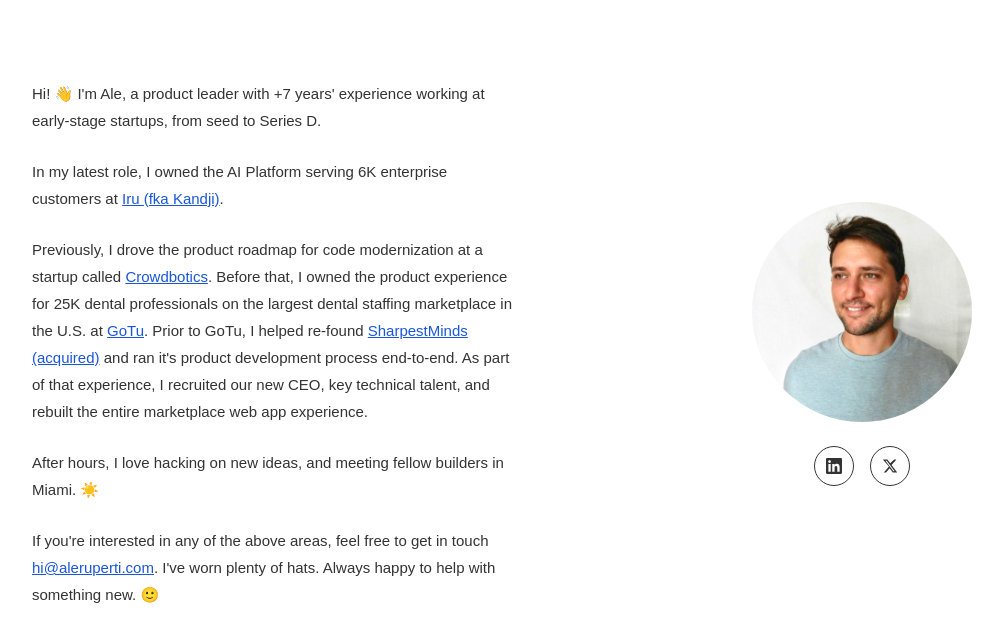
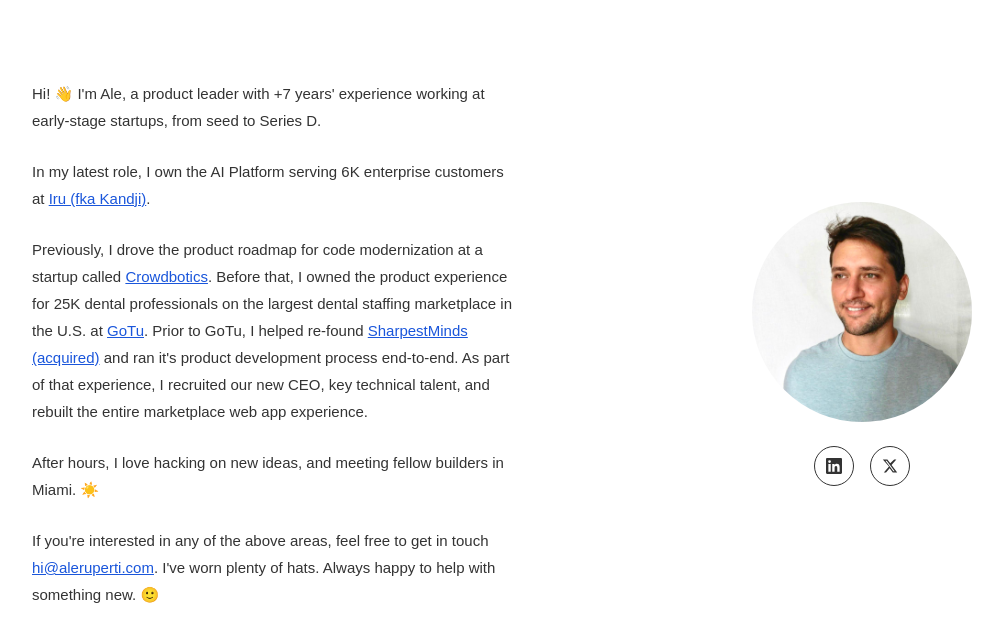
Before and after one commit to axrd/axrd.github.io, a plain HTML site: page index.html in a window 1280 px wide. Shown: the whole page, without its empty margins (138-1141 px from the left). Drawn offline with Linux system fonts and the light colour scheme.

Commit message:
Update index.html

```diff
--- a/index.html
+++ b/index.html
@@ -134,7 +134,7 @@
         <div class="hero-split">
           <p>Hi! 👋 I'm Ale, a product leader with +7 years' experience working at early-stage startups, from seed to Series D.</p>
 
-          <p>In my latest role, I owned the AI Platform serving 6K enterprise customers at <a href="https://kandji.io" target="_blank" rel="noopener">Iru (fka Kandji)</a>.</p>
+          <p>In my latest role, I own the AI Platform serving 6K enterprise customers at <a href="https://kandji.io" target="_blank" rel="noopener">Iru (fka Kandji)</a>.</p>
 
           <p>Previously, I drove the product roadmap for code modernization at a startup called <a href="https://crowdbotics.com" target="_blank" rel="noopener">Crowdbotics</a>. Before that, I owned the product experience for 25K dental professionals on the largest dental staffing marketplace in the U.S. at <a href="https://joingotu.com/" target="_blank" rel="noopener">GoTu</a>. Prior to GoTu, I helped re-found <a href="https://www.sharpestminds.com" target="_blank" rel="noopener">SharpestMinds (acquired)</a> and ran it's product development process end-to-end. As part of that experience, I recruited our new CEO, key technical talent, and rebuilt the entire marketplace web app experience.</p>
 
```
